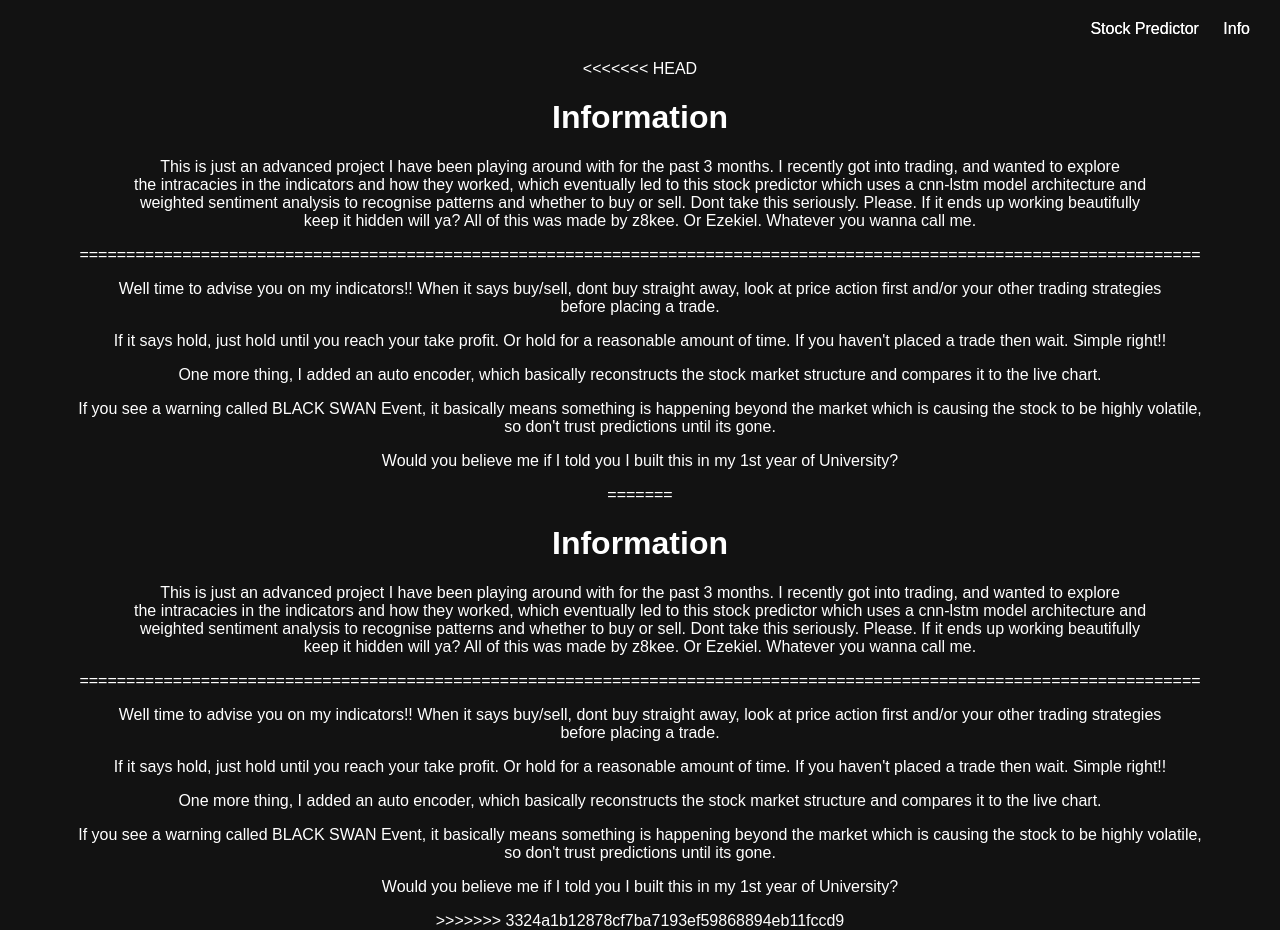
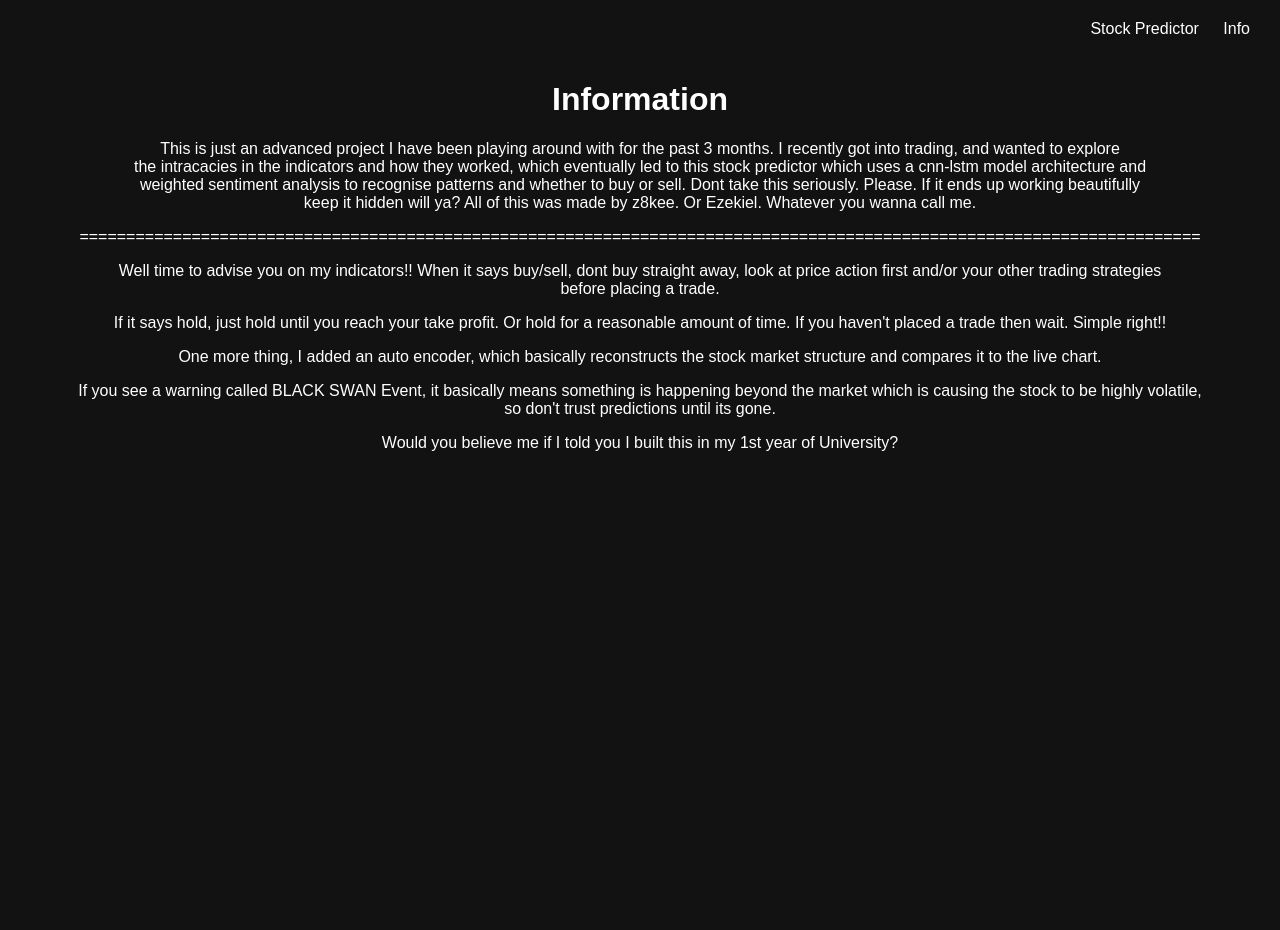
Before and after one commit to z8kee/stock-predictor, a Flask app: template src/templates/info.html in a window 1280 px wide. After the commit the page ends 451 px from the top, so only its background shows below. Run offline with Flask 3, Linux system fonts and the light colour scheme; the template is opened without the code that fills it, so the values that code supplies are empty.

Commit message:
extra cganges

```diff
--- a/src/static/view.js
+++ b/src/static/view.js
@@ -269,8 +269,4 @@ predictBtn.addEventListener('click', startPredictions)
 // run it
 handleManualUpdate();
 
-<<<<<<< HEAD
 // made by zeeeeke gee pee tee
-=======
-// made by zeeeeke gee pee tee
->>>>>>> 3324a1b12878cf7ba7193ef59868894eb11fccd9
--- a/src/templates/info.html
+++ b/src/templates/info.html
@@ -1,4 +1,3 @@
-<<<<<<< HEAD
 <!DOCTYPE html>
 <html>
     <head>
@@ -57,64 +56,4 @@ keep it hidden will ya? All of this was made by z8kee. Or Ezekiel. Whatever you
         <p></p>
         <p>Would you believe me if I told you I built this in my 1st year of University? </p>
     </body>
-=======
-<!DOCTYPE html>
-<html>
-    <head>
-        <title>Info</title>
-        <meta charset="UTF-8">
-        <meta name="viewport" content="width=device-width, initial-scale=1.0">
-        <style>
-            body {
-                font-family: Arial, sans-serif;
-                background-color: #121212;
-                color: white;
-                text-align: center;
-                margin: 0;
-                padding-top: 60px;
-            }
-
-            nav {
-                position: absolute;
-                top: 20px;
-                right: 30px;
-            }
-
-            nav a {
-                color: white;
-                text-decoration: none;
-                margin-left: 20px;
-                font-size: 16px;
-                transition: color 0.2s;
-            }
-
-            nav a:hover {
-                color: #9c14c5;
-            }
-        </style>
-    </head>
-
-    <body>
-        <nav>
-            <a href="index.html">Stock Predictor</a>
-            <a href="info.html">Info</a>
-        </nav>
-
-        <h1>Information</h1>
-        <p>This is just an advanced project I have been playing around with for the past 3 months. I recently got into trading, and wanted to explore <br>
-        the intracacies in the indicators and how they worked, which eventually led to this stock predictor which uses a cnn-lstm model architecture and <br>
-    weighted sentiment analysis to recognise patterns and whether to buy or sell. Dont take this seriously. Please. If it ends up working beautifully <br>
-keep it hidden will ya? All of this was made by z8kee. Or Ezekiel. Whatever you wanna call me.</p>
-        <p>========================================================================================================================</p>
-        <p>Well time to advise you on my indicators!! When it says buy/sell, dont buy straight away, look at price action first and/or your other trading strategies<br>
-        before placing a trade.</p>
-        <p></p>
-        <p>If it says hold, just hold until you reach your take profit. Or hold for a reasonable amount of time. If you haven't placed a trade then wait. Simple right!!</p>
-        <p>One more thing, I added an auto encoder, which basically reconstructs the stock market structure and compares it to the live chart.</p>
-        <p>If you see a warning called BLACK SWAN Event, it basically means something is happening beyond the market which is causing the stock to be highly volatile, <br>
-        so don't trust predictions until its gone.</p>
-        <p></p>
-        <p>Would you believe me if I told you I built this in my 1st year of University? </p>
-    </body>
->>>>>>> 3324a1b12878cf7ba7193ef59868894eb11fccd9
 </html>
```
